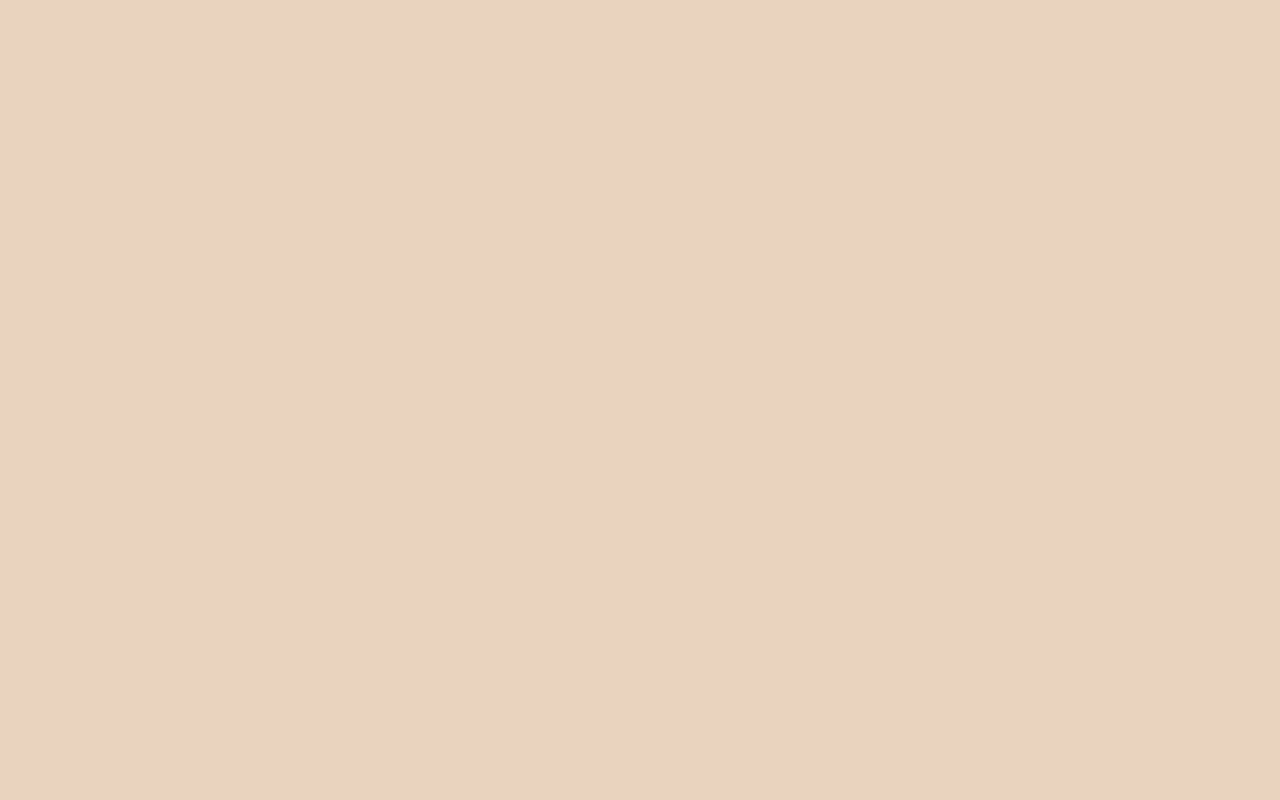
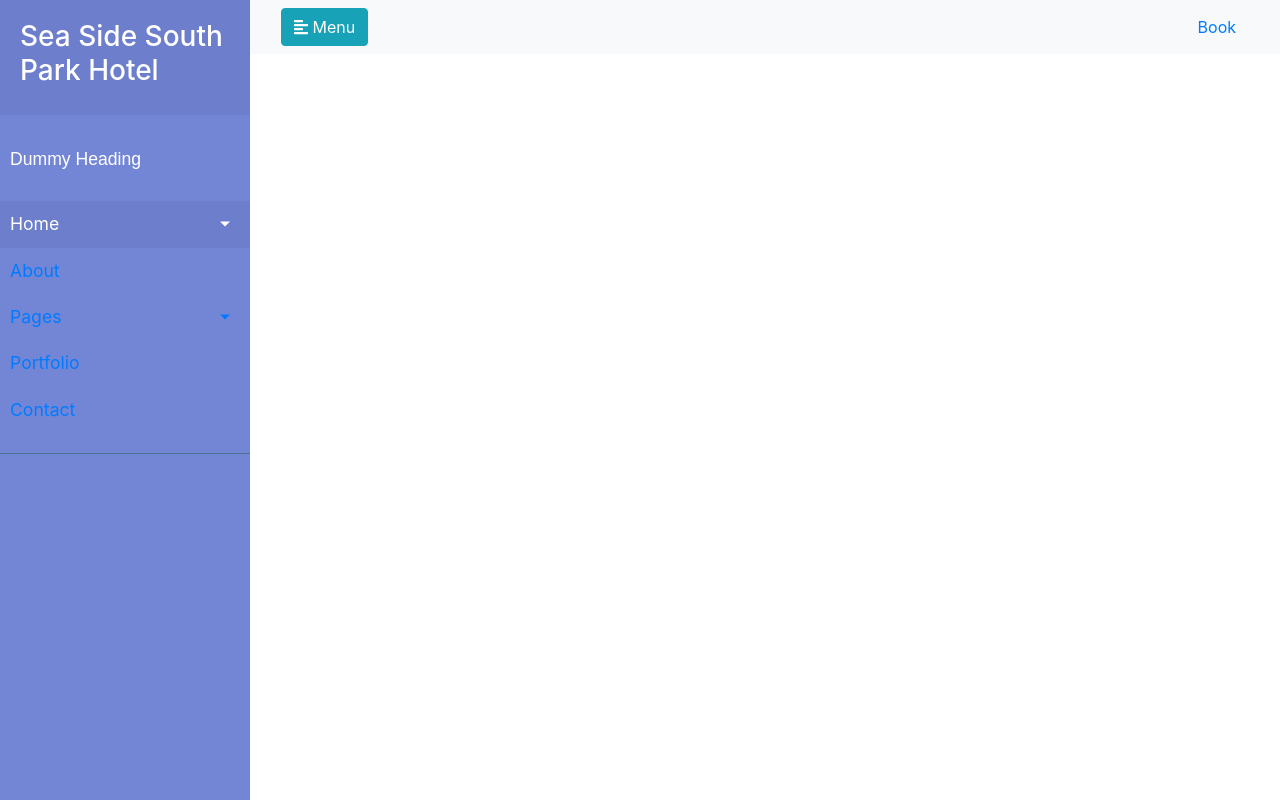
Before and after one commit to lihini223/Sea-Side-South-Park-Hotel-Website, a PHP site: page / in a window 1280 px wide. Before the commit the page is empty. Run offline with PHP 8.4, Linux system fonts and the light colour scheme; some libraries are stand-ins or nearby versions.

Commit message:
add side-bar-nav

```diff
--- a/HomePage/index.html
+++ b/HomePage/index.html
@@ -2,21 +2,139 @@
 <head>
     <link rel="stylesheet" href="https://stackpath.bootstrapcdn.com/bootstrap/4.5.0/css/bootstrap.min.css" integrity="sha384-9aIt2nRpC12Uk9gS9baDl411NQApFmC26EwAOH8WgZl5MYYxFfc+NcPb1dKGj7Sk" crossorigin="anonymous">
     <link rel="stylesheet" type="text/css" href="home.css">
+    <link rel="stylesheet" type="text/css" href="side-bar.css">
     <script src="https://code.jquery.com/jquery-3.5.1.slim.min.js" integrity="sha384-DfXdz2htPH0lsSSs5nCTpuj/zy4C+OGpamoFVy38MVBnE+IbbVYUew+OrCXaRkfj" crossorigin="anonymous"></script>
     <script src="https://cdn.jsdelivr.net/npm/popper.js@1.16.0/dist/umd/popper.min.js" integrity="sha384-Q6E9RHvbIyZFJoft+2mJbHaEWldlvI9IOYy5n3zV9zzTtmI3UksdQRVvoxMfooAo" crossorigin="anonymous"></script>
     <script src="https://stackpath.bootstrapcdn.com/bootstrap/4.5.0/js/bootstrap.min.js" integrity="sha384-OgVRvuATP1z7JjHLkuOU7Xw704+h835Lr+6QL9UvYjZE3Ipu6Tp75j7Bh/kR0JKI" crossorigin="anonymous"></script>
+
+        <!-- Bootstrap CSS CDN -->
+        <link rel="stylesheet" href="https://stackpath.bootstrapcdn.com/bootstrap/4.1.0/css/bootstrap.min.css" integrity="sha384-9gVQ4dYFwwWSjIDZnLEWnxCjeSWFphJiwGPXr1jddIhOegiu1FwO5qRGvFXOdJZ4" crossorigin="anonymous">
+        <!-- Our Custom CSS -->
+        <link rel="stylesheet" href="style.css">
+
+        <!-- Font Awesome JS -->
+        <script defer src="https://use.fontawesome.com/releases/v5.0.13/js/solid.js" integrity="sha384-tzzSw1/Vo+0N5UhStP3bvwWPq+uvzCMfrN1fEFe+xBmv1C/AtVX5K0uZtmcHitFZ" crossorigin="anonymous"></script>
+        <script defer src="https://use.fontawesome.com/releases/v5.0.13/js/fontawesome.js" integrity="sha384-6OIrr52G08NpOFSZdxxz1xdNSndlD4vdcf/q2myIUVO0VsqaGHJsB0RaBE01VTOY" crossorigin="anonymous"></script>
+
 </head>
 <body>
-    <section class="sec-1 container-fluid"></section>
-    <section class="sec-2"></section>
-    <section class="sec-3"></section>
-    <section class="sec-4"></section>
-    <section class="sec-5"></section>
-    <section class="sec-6"></section>
-    <section class="sec-7"></section>
-    <section class="sec-8"></section>
-    <section class="sec-9"></section>
-    <section class="sec-10"></section>
-    <section class="sec-11"></section>
+<!--Section-01-->
+        <div class="wrapper">
+            <!-- Sidebar -->
+            <nav id="sidebar">
+                <div class="sidebar-header">
+                    <h3>Sea Side South Park Hotel</h3>
+                </div>
+
+                <ul class="list-unstyled components">
+                    <p>Dummy Heading</p>
+                    <li class="active">
+                        <a href="#homeSubmenu" data-toggle="collapse" aria-expanded="false" class="dropdown-toggle">Home</a>
+                        <ul class="collapse list-unstyled" id="homeSubmenu">
+                            <li>
+                                <a href="#">Home 1</a>
+                            </li>
+                            <li>
+                                <a href="#">Home 2</a>
+                            </li>
+                            <li>
+                                <a href="#">Home 3</a>
+                            </li>
+                        </ul>
+                    </li>
+                    <li>
+                        <a href="#">About</a>
+                    </li>
+                    <li>
+                        <a href="#pageSubmenu" data-toggle="collapse" aria-expanded="false" class="dropdown-toggle">Pages</a>
+                        <ul class="collapse list-unstyled" id="pageSubmenu">
+                            <li>
+                                <a href="#">Page 1</a>
+                            </li>
+                            <li>
+                                <a href="#">Page 2</a>
+                            </li>
+                            <li>
+                                <a href="#">Page 3</a>
+                            </li>
+                        </ul>
+                    </li>
+                    <li>
+                        <a href="#">Portfolio</a>
+                    </li>
+                    <li>
+                        <a href="#">Contact</a>
+                    </li>
+                </ul>
+            </nav>
+            </nav>
+      <!--tOGGLE SIDE BAR BUTTON-->
+            <div id="content">
+                <nav class="navbar navbar-expand-lg navbar-light bg-light">
+                    <div class="container-fluid">
+
+                        <button type="button" id="sidebarCollapse" class="btn btn-info">
+                            <i class="fas fa-align-left"></i>
+                            <span>Menu</span>
+                        </button>
+
+                        <button type="button" class="btn btn-link">Book</button>
+
+                    </div>
+                </nav>
+            </div>
+        </div>
+
+
+    <section class="sec-2">
+
+    </section>
+
+    <section class="sec-3">
+
+    </section>
+
+    <section class="sec-4">
+
+    </section>
+
+    <section class="sec-5">
+
+    </section>
+
+    <section class="sec-6">
+
+    </section>
+
+    <section class="sec-7">
+
+    </section>
+
+    <section class="sec-8">
+
+    </section>
+
+    <section class="sec-9">
+
+    </section>
+
+    <section class="sec-10">
+
+    </section>
+
+    <section class="sec-11">
+
+    </section>
+
+
+    <script>
+        $(document).ready(function () {
+
+            $('#sidebarCollapse').on('click', function () {
+            $('#sidebar').toggleClass('active');
+            });
+        });
+
+    </script>
 </body>
 </html>
--- /dev/null
+++ b/HomePage/side-bar.css
@@ -0,0 +1,113 @@
+.wrapper {
+    display: flex;
+    align-items: stretch;
+}
+
+#sidebar {
+    min-width: 250px;
+    max-width: 250px;
+    min-height: 100vh;
+}
+
+#sidebar.active {
+    margin-left: -250px;
+}
+
+a[data-toggle="collapse"] {
+    position: relative;
+}
+
+.dropdown-toggle::after {
+    display: block;
+    position: absolute;
+    top: 50%;
+    right: 20px;
+    transform: translateY(-50%);
+}
+
+@media (max-width: 768px) {
+    #sidebar {
+        margin-left: -250px;
+    }
+    #sidebar.active {
+        margin-left: 0;
+    }
+}
+
+/*
+    ADDITIONAL DEMO STYLE, NOT IMPORTANT TO MAKE THINGS WORK BUT TO MAKE IT A BIT NICER :)
+*/
+@import "https://fonts.googleapis.com/css?family=Poppins:300,400,500,600,700";
+
+
+body {
+    font-family: 'Poppins', sans-serif;
+    background: #fafafa;
+}
+
+p {
+    font-family: 'Poppins', sans-serif;
+    font-size: 1.1em;
+    font-weight: 300;
+    line-height: 1.7em;
+    color: #999;
+}
+
+a, a:hover, a:focus {
+    color: inherit;
+    text-decoration: none;
+    transition: all 0.3s;
+}
+
+#sidebar {
+    /* don't forget to add all the previously mentioned styles here too */
+    background: #7386D5;
+    color: #fff;
+    transition: all 0.3s;
+}
+
+#sidebar .sidebar-header {
+    padding: 20px;
+    background: #6d7fcc;
+}
+
+#sidebar ul.components {
+    padding: 20px 0;
+    border-bottom: 1px solid #47748b;
+}
+
+#sidebar ul p {
+    color: #fff;
+    padding: 10px;
+}
+
+#sidebar ul li a {
+    padding: 10px;
+    font-size: 1.1em;
+    display: block;
+}
+#sidebar ul li a:hover {
+    color: #7386D5;
+    background: #fff;
+}
+
+#sidebar ul li.active > a, a[aria-expanded="true"] {
+    color: #fff;
+    background: #6d7fcc;
+}
+ul ul a {
+    font-size: 0.9em !important;
+    padding-left: 30px !important;
+    background: #6d7fcc;
+}
+
+#book-btn{
+    float: right;
+}
+
+#content{
+    width: 100%;
+}
+a:hover{
+    text-decoration: none;
+}
```
Also changed, not shown: HomePage/home.css (line endings or trailing spaces).
